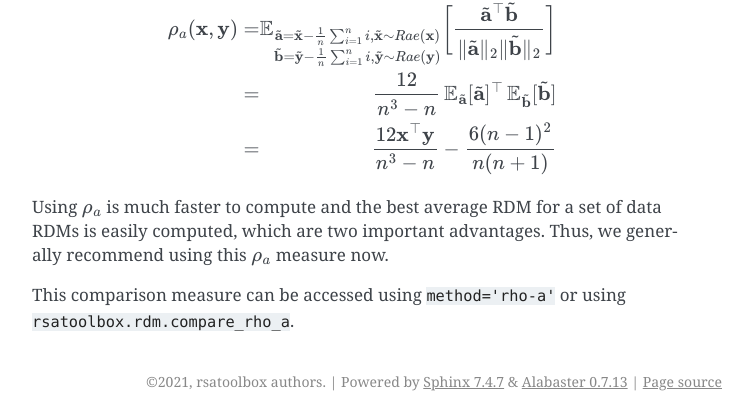
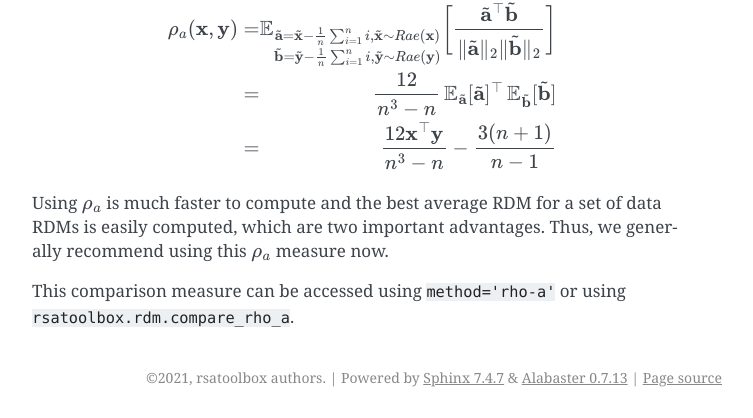
Before and after one commit to rsagroup/rsatoolbox, a Sphinx documentation site: the page built from docs/source/comparing.rst, in a window 1280 px wide and 900 px high, scrolled down 1984 px. Shown: the part 479-897 px from the top of the window, without its empty margins (388-1141 px from the left). Built offline with Sphinx 7.4.7, drawn with Linux system fonts in a browser that asks for light colours; pages that are not in the unit, such as notebooks, are missing from menus.

Commit message:
Update comparing.rst
rho-a wrong mean subtraction fixed

```diff
--- a/docs/source/comparing.rst
+++ b/docs/source/comparing.rst
@@ -100,7 +100,7 @@ For this expectation there is a direct formula:
     [ \tilde{\mathbf{a}}]^\top}
     \mathop{\mathbb{E}_{\tilde{\mathbf{b}}}
     [ \tilde{\mathbf{b}}] }\\
-    &=& \frac{12\mathbf{x}^\top\mathbf{y}}{n^3-n} - \frac{6(n-1)^2}{n(n+1)}
+    &=& \frac{12\mathbf{x}^\top\mathbf{y}}{n^3-n} - \frac{3(n+1)}{n-1}
 
 Using :math:`\rho_a` is much faster to compute and the best average RDM for a set of data RDMs is easily computed, which are two important advantages.
 Thus, we generally recommend using this :math:`\rho_a` measure now.
```
